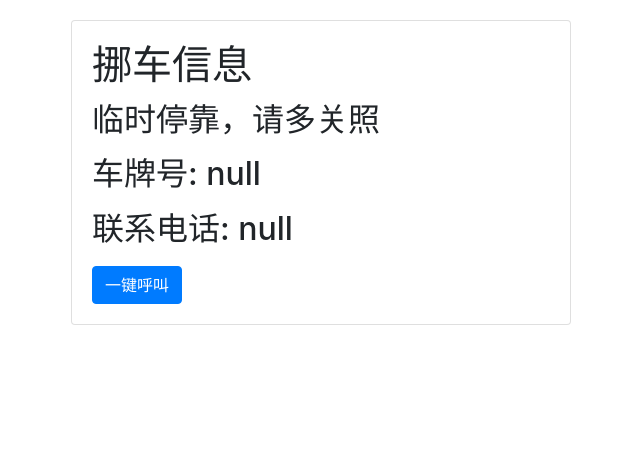
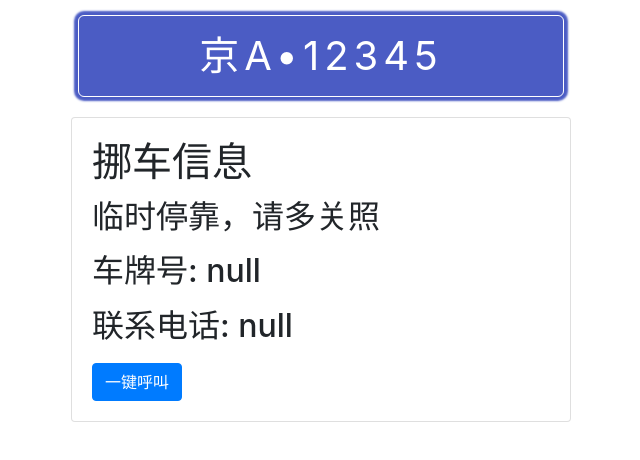
Before and after one commit to muzihuaner/movecar, a plain HTML site: page info.html in a window 1280 px wide. Shown: the whole page, without its empty margins (319-959 px from the left). Drawn offline with nearby package versions, Linux system fonts and the light colour scheme.

Commit message:
添加车牌

```diff
--- a/info.html
+++ b/info.html
@@ -12,13 +12,30 @@
     .card {
       margin: 20px;
     }
+    .car {
+      color: #fff;
+      background-color: #4b5cc4;
+      border-radius: 6px;
+      border: 1px solid #fff;
+      text-align: center;
+      padding: 10px 0;
+      box-shadow: 0 0 2px 4px #4b5cc4;
+      width: 90%;
+      margin: 15px auto;
+      font-size: 40px;
+      letter-spacing: 5px;
+      text-transform: uppercase;
+  }
   </style>
 </head>
 <body>
   <div class="container">
     <div class="row">
       <div class="col-md-6 offset-md-3">
-        <div id="cardContainer"></div>
+        <div class="car" style="background: rgb(75, 92, 196); box-shadow: rgb(75, 92, 196) 0px 0px 2px 4px; color: rgb(255, 255, 255);">
+          <span class="car-province">京</span><span class="car-letter">A</span><span class="car-dot">•</span><span class="car-number">12345</span>
+      </div>
+       <div id="cardContainer"></div>
       </div>
     </div>
   </div>
@@ -28,6 +45,18 @@
     const urlParams = new URLSearchParams(window.location.search);
     const plateNumber = urlParams.get('plateNumber');
     const phoneNumber = urlParams.get('phoneNumber');
+
+ // 找到显示车牌号的各个元素
+ const carProvince = document.querySelector('.car-province');
+ const carLetter = document.querySelector('.car-letter');
+ const carNumber = document.querySelector('.car-number');
+
+ // 将从 URL 中获取到的车牌号填充到相应的位置
+ if (plateNumber) {
+     carProvince.textContent = plateNumber.charAt(0); // 假设第一个字符为省份
+     carLetter.textContent = plateNumber.charAt(1); // 假设第二个字符为字母
+     carNumber.textContent = plateNumber.slice(2); // 从第三个字符开始为数字
+ }
 
     // 生成卡片内容
     const cardContent = `
```
Also changed, not shown: index.html (+1 -1 lines).
